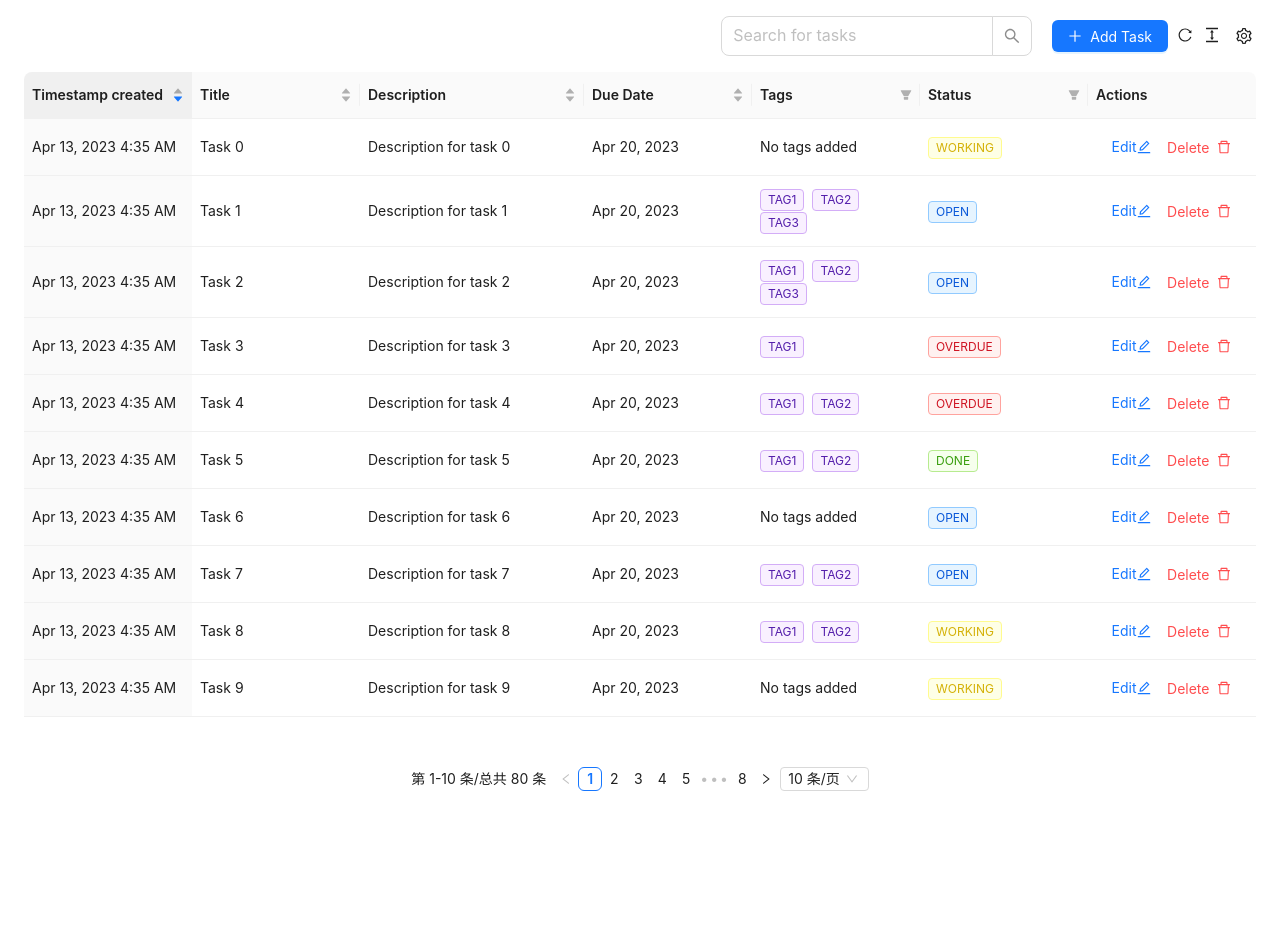
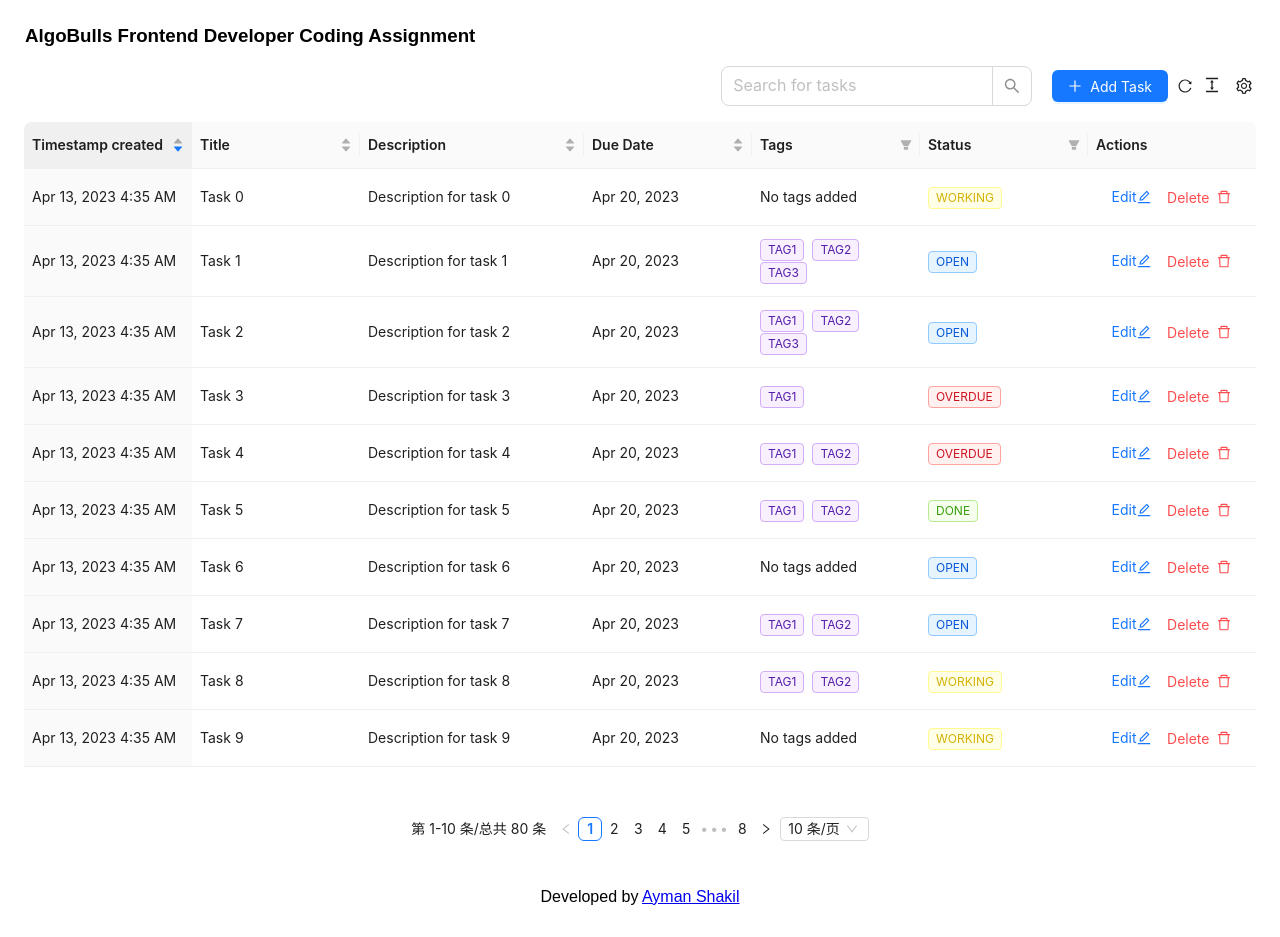
Before and after one commit to Ayman-Shakil192/todo-list-react, a React (Vite) app: page / in a window 1280 px wide. Before the commit the page ends 807 px from the top, so only its background shows below. Built offline with nearby package versions, Linux system fonts and the light colour scheme.

Commit message:
added header and footer

```diff
--- a/src/App.css
+++ b/src/App.css
@@ -3,3 +3,19 @@
   padding: 0;
   box-sizing: border-box;
 }
+
+body {
+  font-family: "Poppins", sans-serif;
+}
+
+nav {
+  height: 50px;
+  padding: 25px;
+}
+
+footer {
+  display: flex;
+  justify-content: center;
+  align-items: center;
+  height: 80px;
+}
--- a/src/App.tsx
+++ b/src/App.tsx
@@ -2,12 +2,27 @@
 import "./App.css";
 import ToDoList from "./components/ToDoList";
 
-function App() {
+const App: React.FC = () => {
   return (
     <div className="App">
+      <nav>
+        <h3>AlgoBulls Frontend Developer Coding Assignment</h3>
+      </nav>
       <ToDoList />
+      <footer>
+        <p>
+          Developed by{" "}
+          <a
+            href="https://github.com/Ayman-Shakil192"
+            target="_blank"
+            rel="noopener noreferrer"
+          >
+            Ayman Shakil
+          </a>
+        </p>
+      </footer>
     </div>
   );
-}
+};
 
 export default App;
```
